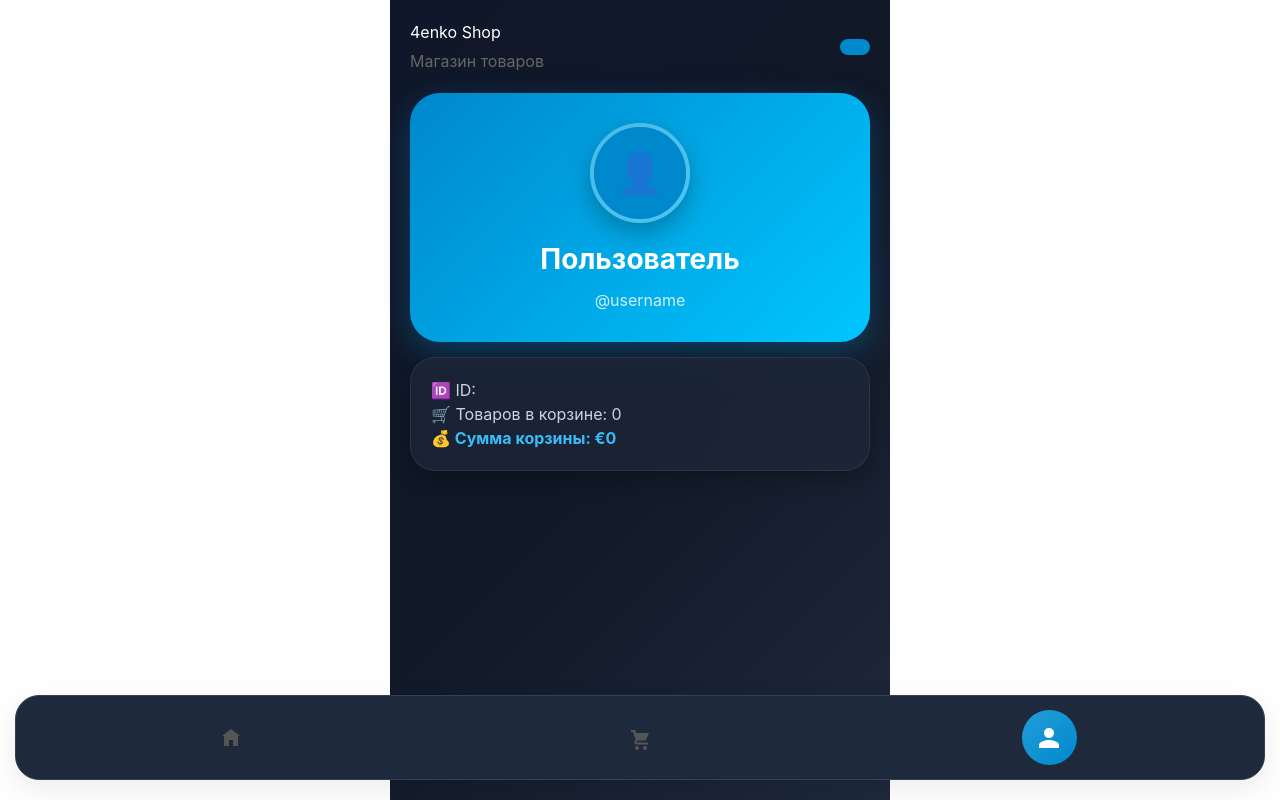
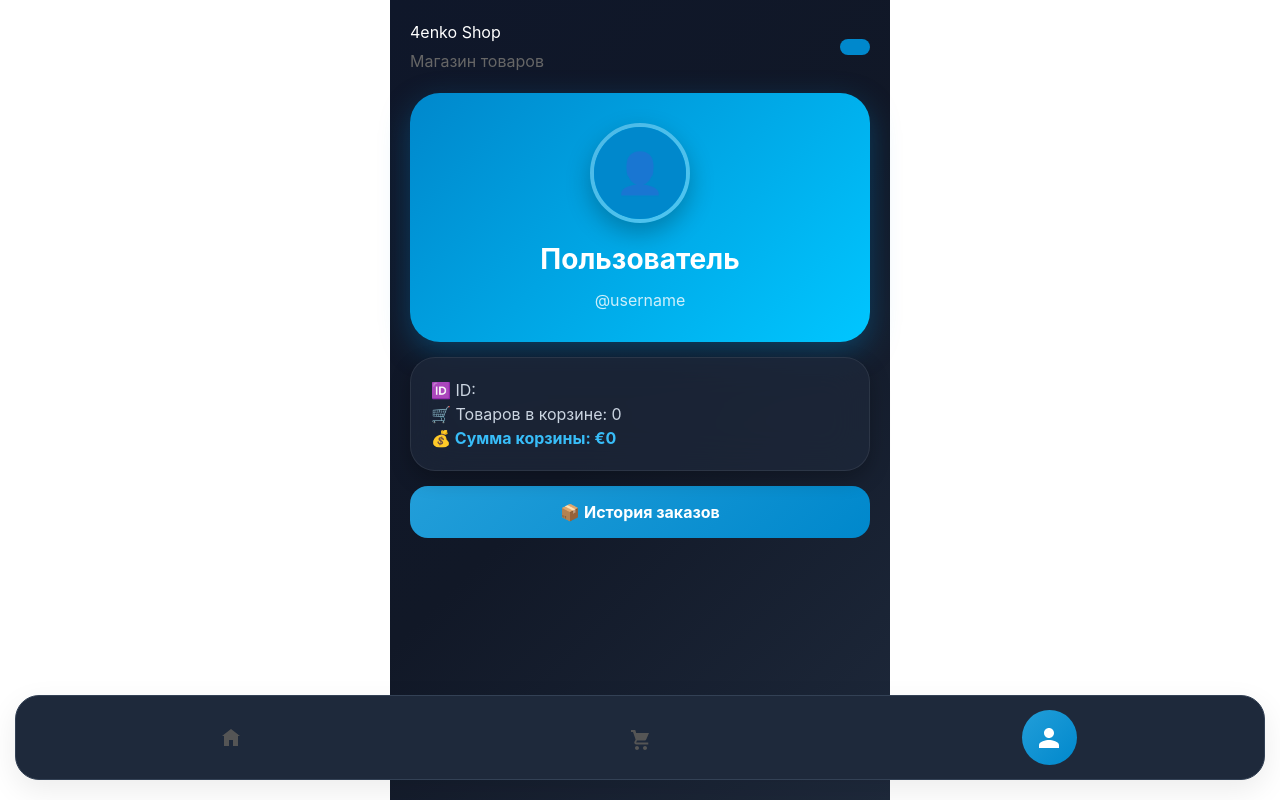
Before and after one commit to xyoutubkax-glitch/Telegram-shop, a React (Vite) app in the folder frontend/: page / in a window 1280 px wide. Both pictures are taken after a click on the button 1049 px from the left and 737 px from the top of the page. Built offline with nearby package versions, Linux system fonts and the light colour scheme.

Commit message:
test version

```diff
--- a/frontend/src/App.tsx
+++ b/frontend/src/App.tsx
@@ -9,6 +9,7 @@ type Product = {
 };
 
 function App() {
+const [orders, setOrders] = useState<any[]>([]);
 const [tab, setTab] = useState("shop");
 const tg = (window as any).Telegram?.WebApp;
 const user = tg?.initDataUnsafe?.user;
@@ -346,6 +347,23 @@ onTouchEnd={(e) => {
   💰 Сумма корзины: €{totalPrice}
 </p>
   </div>
+  <button
+  onClick={() => setTab("orders")}
+  style={{
+    width: "100%",
+    marginTop: "15px",
+    padding: "14px",
+    border: "none",
+    borderRadius: "18px",
+    background: "linear-gradient(135deg,#229ED9,#0088cc)",
+    color: "#fff",
+    fontWeight: "bold",
+    fontSize: "16px",
+    cursor: "pointer",
+  }}
+>
+  📦 История заказов
+</button>
 
   {isAdmin && (
     <button
@@ -569,6 +587,46 @@ padding: 0,
     </div>
   )}
 </div>
+{tab === "orders" && (
+  <div className="page">
+    <h2>📦 История заказов</h2>
+
+    {orders.length === 0 ? (
+      <div
+        style={{
+          background: "rgba(255,255,255,0.05)",
+          border: "1px solid rgba(255,255,255,0.08)",
+          borderRadius: "20px",
+          padding: "20px",
+          textAlign: "center",
+          marginTop: "15px",
+        }}
+      >
+        Пока нет заказов
+      </div>
+    ) : (
+      orders.map((order, index) => (
+        <div
+          key={index}
+          style={{
+            background: "rgba(255,255,255,0.06)",
+            backdropFilter: "blur(12px)",
+            border: "1px solid rgba(255,255,255,0.08)",
+            borderRadius: "20px",
+            padding: "20px",
+            marginTop: "15px",
+          }}
+        >
+          <h3>Заказ #{index + 1}</h3>
+
+          <p>💰 Сумма: €{order.total}</p>
+
+          <p>📅 {order.date}</p>
+        </div>
+      ))
+    )}
+  </div>
+)}
 
   <button
   onClick={() => setTab("profile")}
```
